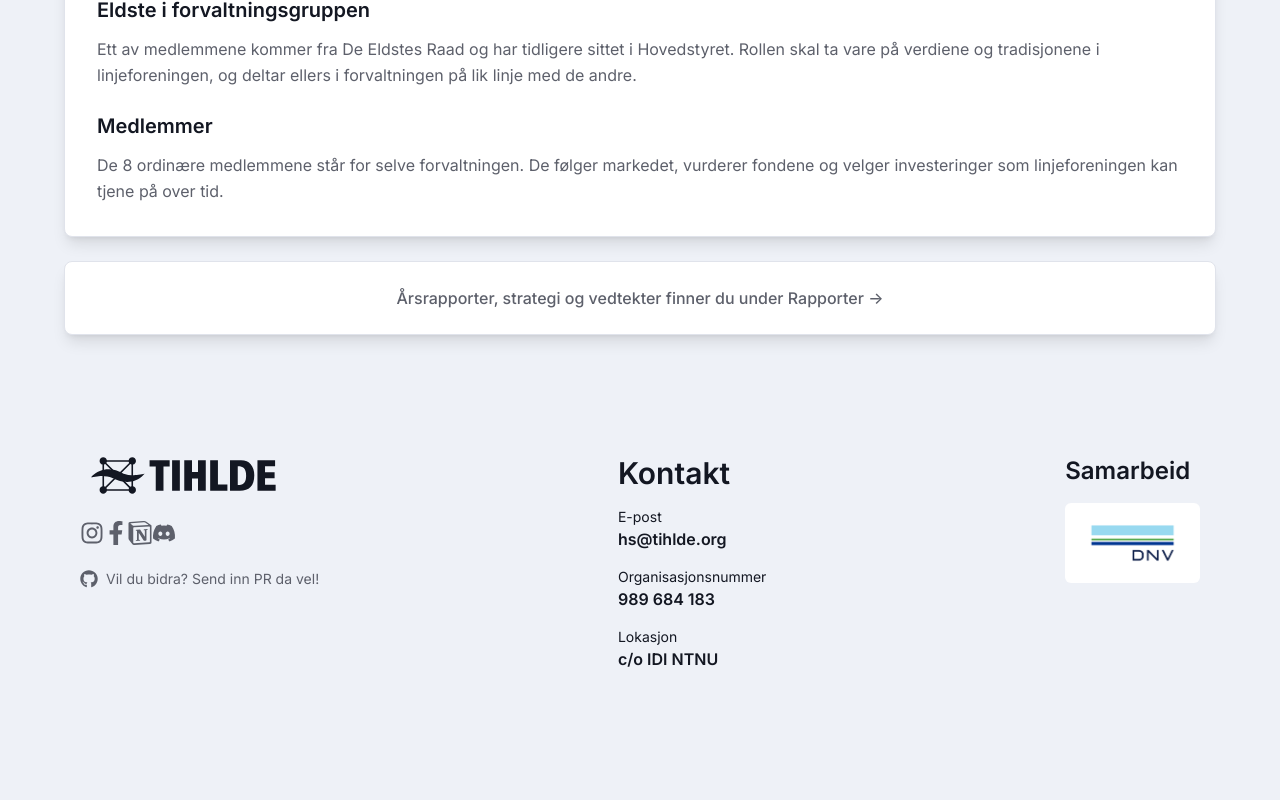
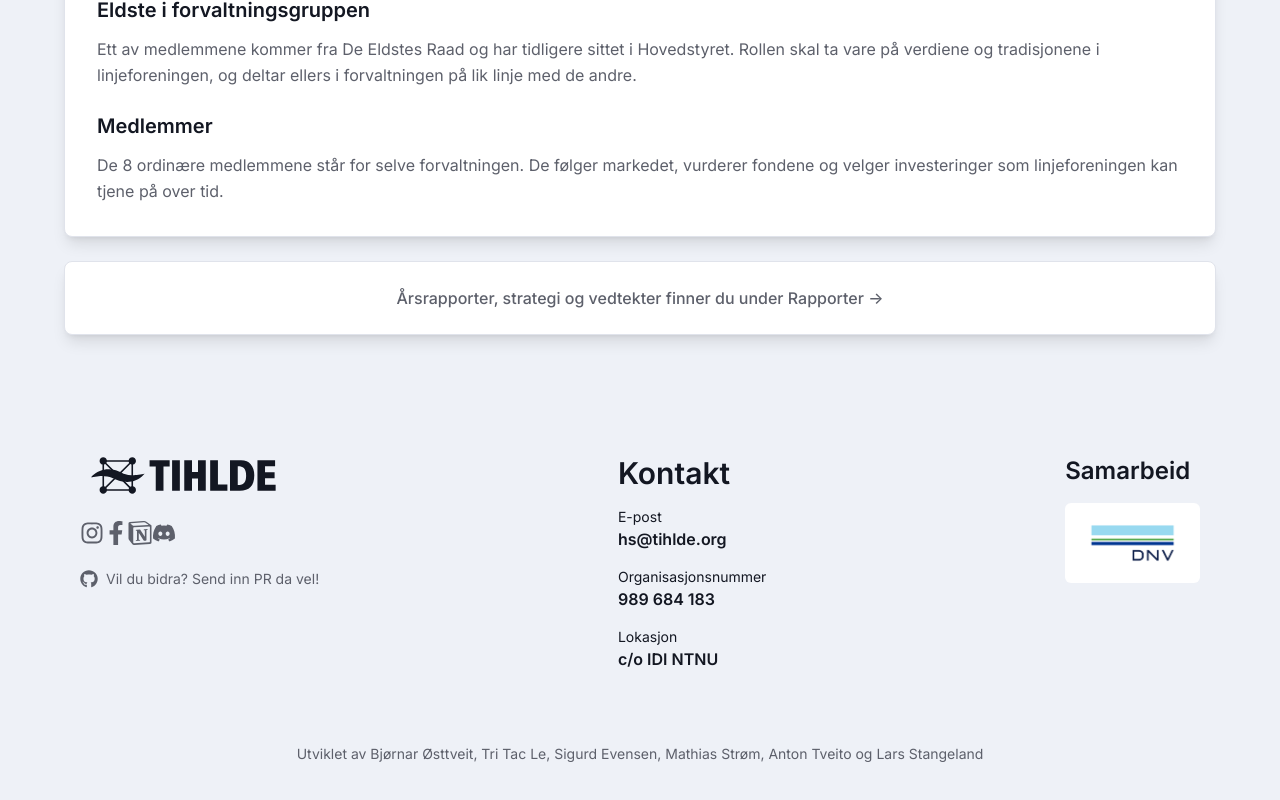
Before and after one commit to TIHLDE/Fondet, a Next.js app: page /about in a window 1280 px wide. Shown: the part 903-1703 px from the top of the page. Before the commit the page ends 1638 px from the top, so only its background shows below. Built offline with nearby package versions, Linux system fonts and the light colour scheme.

Commit message:
feat: krediter utviklerne i footeren (#245)
Navngir de seks bidragsyterne nederst i footeren, skilt fra resten med en separator.

```diff
--- a/src/components/navigation/Footer.tsx
+++ b/src/components/navigation/Footer.tsx
@@ -119,6 +119,12 @@ const Footer = () => {
           </a>
         </div>
       </div>
+
+      <Separator className="mt-12 mb-6" />
+      <p className="text-sm text-foreground-secondary text-center">
+        Utviklet av Bjørnar Østtveit, Tri Tac Le, Sigurd Evensen, Mathias
+        Strøm, Anton Tveito og Lars Stangeland
+      </p>
     </div>
   );
 };
```
